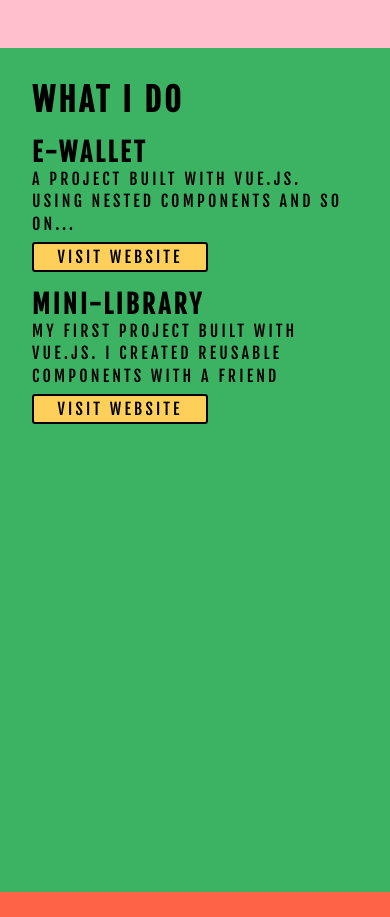
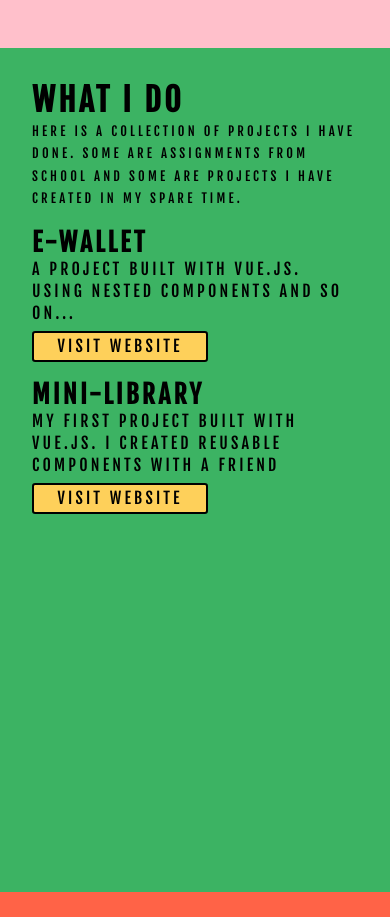
Before and after one commit to thomaswennhall/portfolio, a Vue app: page / in a window 390 px wide. Shown: the part 1640-2557 px from the top of the page. Built offline with nearby package versions, Linux system fonts and the light colour scheme.

Commit message:
Deploy files (mobile version) not finished

```diff
--- a/src/views/Projects.vue
+++ b/src/views/Projects.vue
@@ -1,6 +1,11 @@
 <template>
   <section id="projects-view">
       <h1 class="heading">What I do</h1>
+      <p>
+          Here is a collection of projects I have done.
+          Some are assignments from school and some are
+          projects I have created in my spare time.
+      </p>
       <ProjectCard class="project-card"
         v-for="project in projectsArr"
         :key="project.id"
@@ -28,5 +33,9 @@ export default {
         background-color: $primary-green;
         display: flex;
         flex-direction: column;
+
+        p{
+            font-size: 0.8rem;
+        }
     }
 </style>
```
Also changed, not shown: src/App.vue (+4 -4 lines), 6 other files (tests, documents, lock files or other folders).
